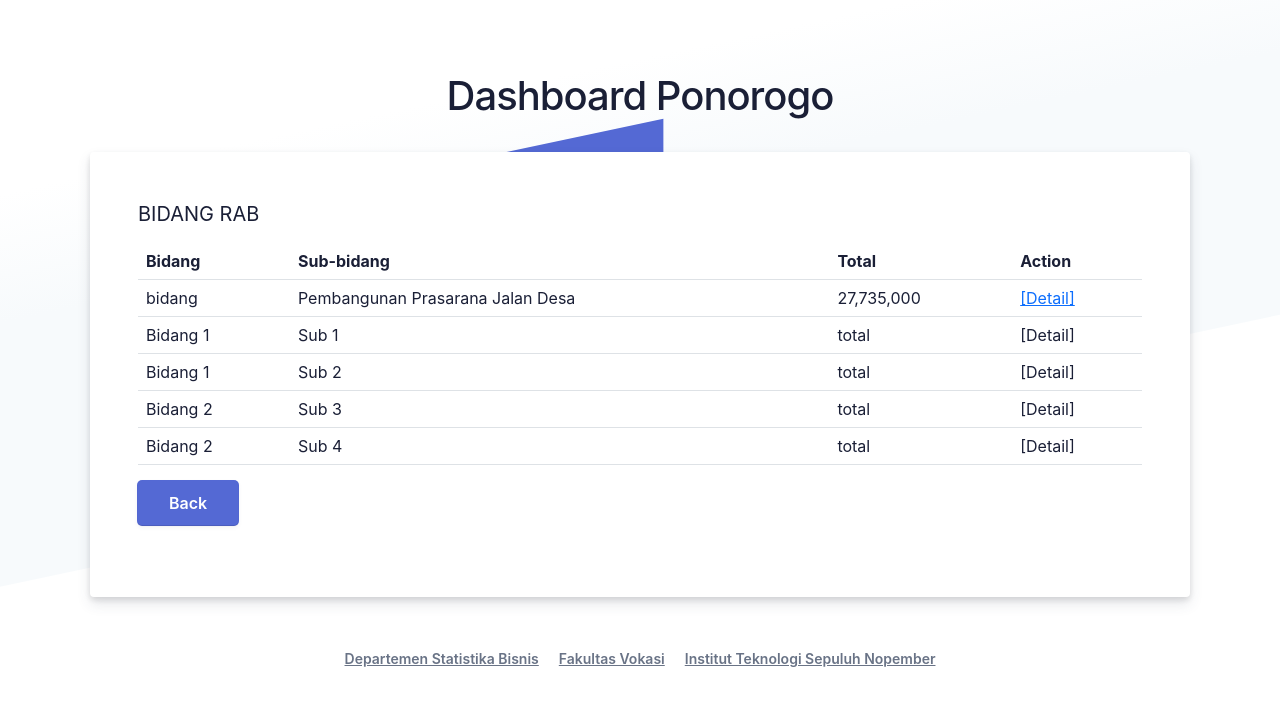
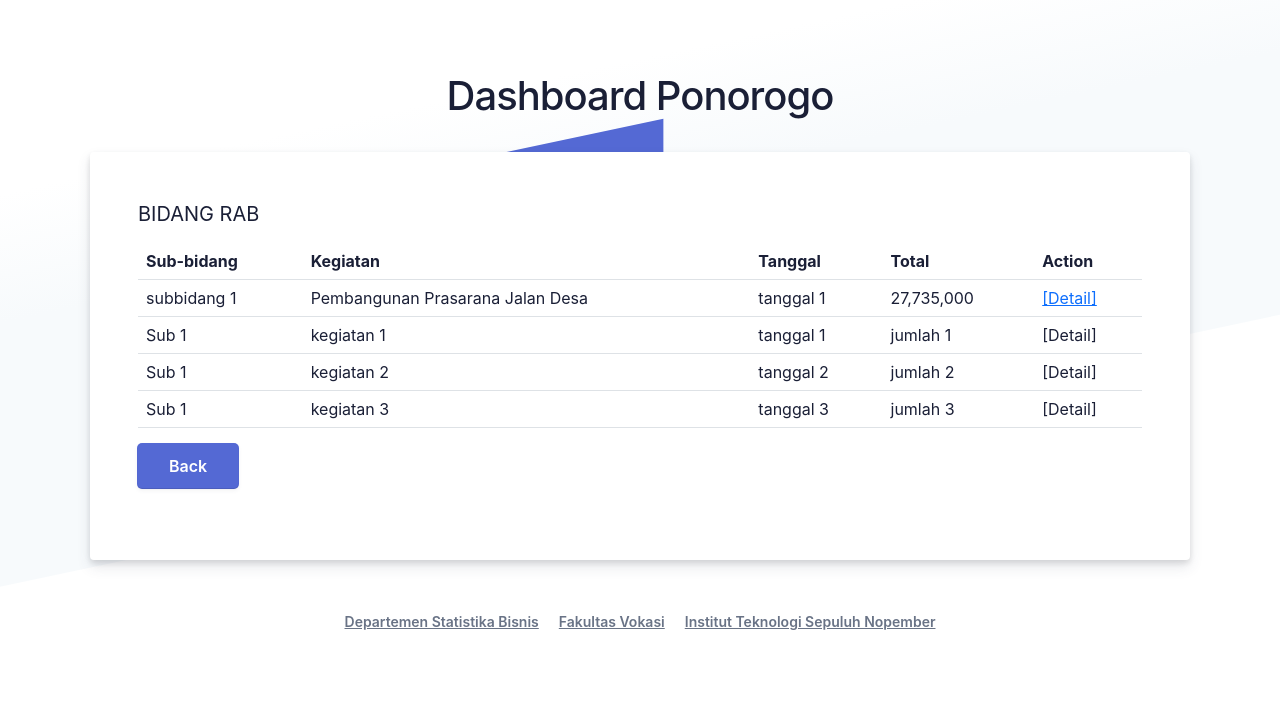
Before and after one commit to Amru052/Dashboard-Ponorogo, a PHP site: page /table2.php in a window 1280 px wide. Shown: the top 705 px of the page. Run offline with PHP 8.4, Linux system fonts and the light colour scheme; data that the repository does not hold is empty.

Commit message:
edited table2.php

```diff
--- a/table2.php
+++ b/table2.php
@@ -7,18 +7,13 @@
 </head>
 <?php
 
-$data1 = [array("nama_bidang"=>"Bidang 1",
-                "data_sub"=>[array("id_sub"=>"1","nama_sub"=>"Sub 1"),
-                             array("id_sub"=>"2","nama_sub"=>"Sub 2")
-                            ]
-            ),
-         array("nama_bidang"=>"Bidang 2",
-                "data_sub"=>[array("id_sub"=>"3","nama_sub"=>"Sub 3"),
-                             array("id_sub"=>"4","nama_sub"=>"Sub 4")
-                            ]
-            )
-      ];
-echo($data1["nama_bidang"])
+$data2 = array("nama_sub"=>"Sub 1",
+              "data_keg"=>[array("nama_keg"=>"kegiatan 1","tanggal"=>"tanggal 1","jumlah"=>"jumlah 1"),
+                           array("nama_keg"=>"kegiatan 2","tanggal"=>"tanggal 2","jumlah"=>"jumlah 2"),
+                           array("nama_keg"=>"kegiatan 3","tanggal"=>"tanggal 3","jumlah"=>"jumlah 3")
+                          ]
+            );
+
 ?>
 <body>
   <div class="login-root">
@@ -66,33 +61,38 @@ echo($data1["nama_bidang"])
               <table class="table table-hover">
                 <thead>
                     <tr>
-                    <th scope="col">Bidang</th>
                     <th scope="col">Sub-bidang</th>
+                    <th scope="col">Kegiatan</th>
+                    <th scope="col">Tanggal</th>
                     <th scope="col">Total</th>
                     <th scope="col">Action</th>
                     </tr>
                 </thead>
                 <tbody>
                     <tr>
-                        <td scope='col'>bidang</td>
+                        <td scope='col'>subbidang 1</td>
                         <td scope='col'>Pembangunan Prasarana Jalan Desa</td>
+                        <td scope='col'>tanggal 1</td>
                         <td scope='col'>27,735,000</td>
                         <td><a href= 'detail.php?id=$id'> [Detail] </a></td>
                     </tr>
                     <?php
-                      for ($x1 = 0; $x1 < 2; $x1++) {
-	                      for ($x2 = 0; $x2 < 2; $x2++) {
+                      for ($x1 = 0; $x1 < 3; $x1++) {
 		                      echo "<tr>
                           <td>";
-                          echo $data1[$x1]["nama_bidang"];
+                          echo $data2["nama_sub"];
                           echo "</td>
                           <td> ";
-                          echo $data1[$x1]["data_sub"][$x2]["nama_sub"];
+                          echo $data2["data_keg"][$x1]["nama_keg"];
                           echo "</td>
-                          <td> total </td>
+                          <td>";
+                          echo $data2["data_keg"][$x1]["tanggal"];
+                          echo "</td>
+                          <td>";
+                          echo $data2["data_keg"][$x1]["jumlah"];
+                          echo "</td>
                           <td> <a> [Detail] </a></td>
                           </tr>" ;
-	                      }
                       }
 ?>
                 </tbody>
```
